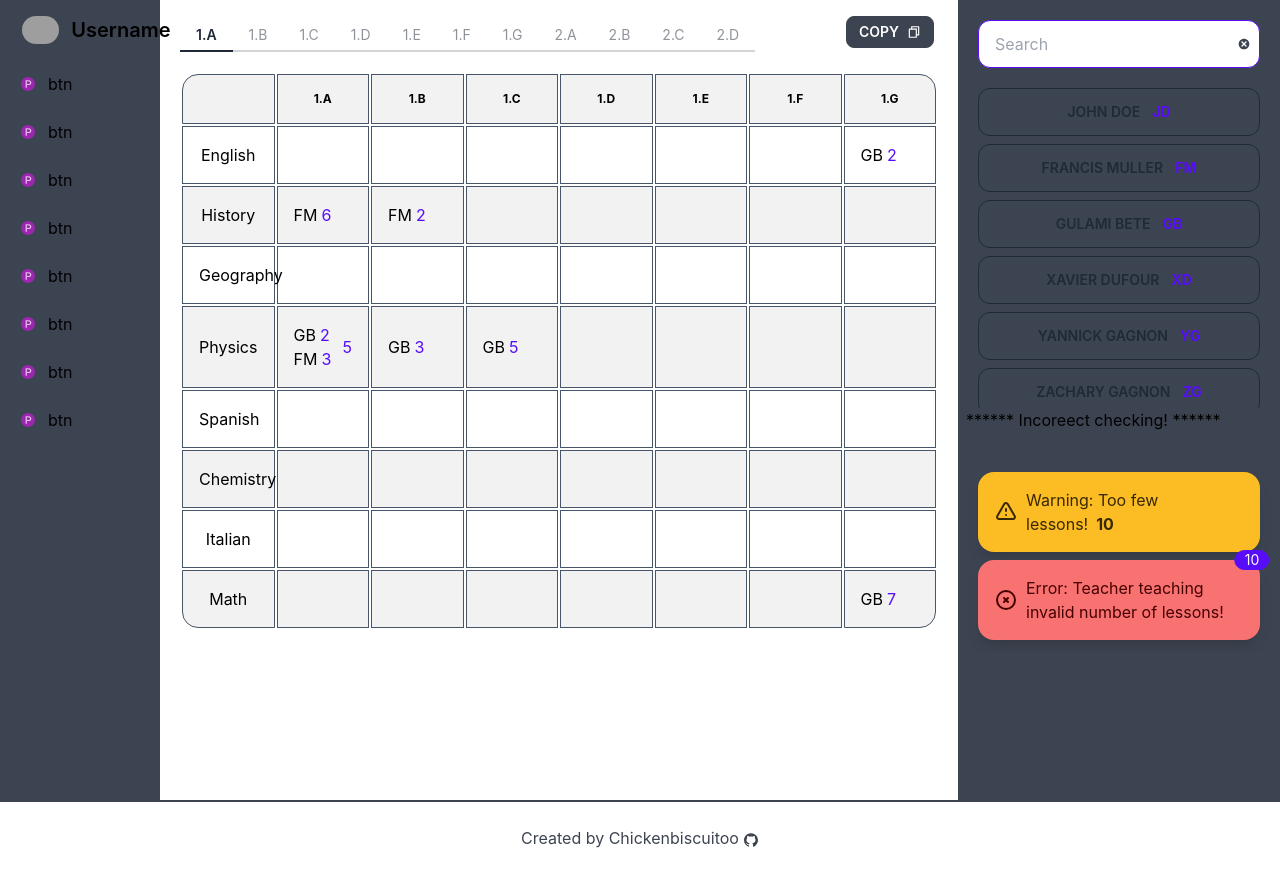
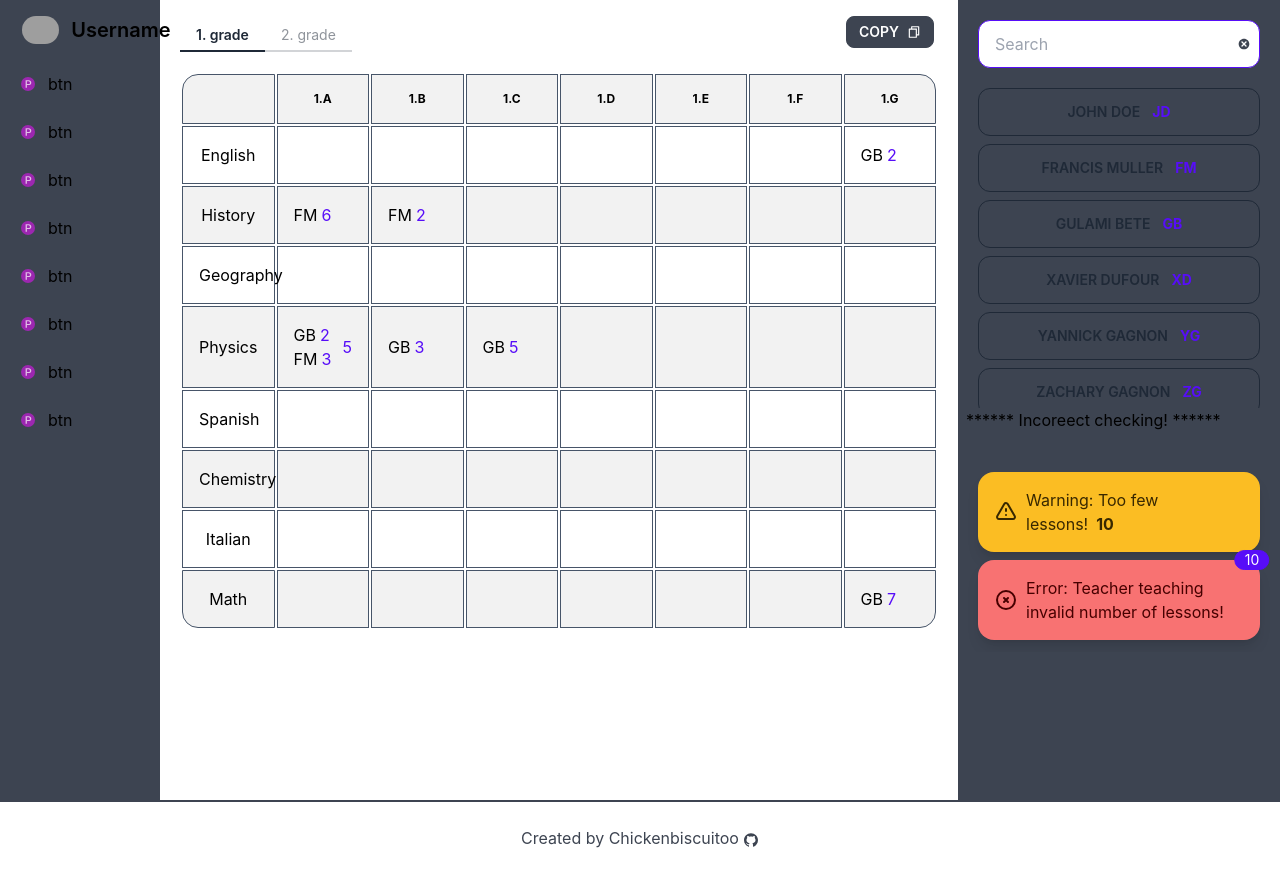
Before and after one commit to Chickenbiscuitoo/timetable-manager, a Next.js app: page /bindings in a window 1280 px wide. Built offline with nearby package versions, Linux system fonts and the light colour scheme; grey boxes are pictures that could not be loaded.

Commit message:
updated table render

```diff
--- a/components/BindingsTable.tsx
+++ b/components/BindingsTable.tsx
@@ -24,9 +24,9 @@ const BindingsTable: NextComponentType = () => {
 				(subject) => subject.id === binding.subject.id
 			)
 			// Get index of bindings class in arr classes
-			const bindingClassIndex = classes.findIndex(
-				(cl) => cl.id === binding.cl.id
-			)
+			const bindingClassIndex = classes
+				.filter((cl) => cl.grade === selectedGrade)
+				.findIndex((cl) => cl.id === binding.cl.id)
 
 			const row = bindingSubjectIndex + 1
 			const col = bindingClassIndex + 1
@@ -40,7 +40,9 @@ const BindingsTable: NextComponentType = () => {
 					const bindingSubjectIndex = rowIndex - 1
 					const bindingClassIndex = colIndex - 1
 					const subject = subjects[bindingSubjectIndex]
-					const cl = classes[bindingClassIndex]
+					const cl = classes.filter(
+						(cl) => cl.grade === selectedGrade
+					)[bindingClassIndex]
 					return {
 						cl,
 						subject,
@@ -105,7 +107,9 @@ const BindingsTable: NextComponentType = () => {
 									.filter((_, ci) => ci)
 									.map((cell, ci) => {
 										const cellKey = parseInt(
-											`${i + 1}${ci + 1}`
+											`${i + 1}${
+												ci + 1
+											}${selectedGrade}`
 										)
 
 										return (
--- /dev/null
+++ b/components/BindingsTabsMenu.tsx
@@ -0,0 +1,25 @@
+import { NextPage } from 'next'
+import useTimetableStore from '../store'
+
+const BindingsTabsMenu: NextPage = () => {
+	const { classes, selectedGrade, setSelectedGrade } =
+		useTimetableStore()
+
+	const allGrades = classes.map((cl) => cl.grade)
+	const grades = [...new Set(allGrades)].sort()
+
+	const tabs = grades.map((gr, i) => (
+		<a
+			key={i}
+			onClick={() => setSelectedGrade(gr)}
+			className={`tab tab-bordered ${
+				selectedGrade === gr && 'tab-active font-semibold'
+			}`}
+		>
+			<h3>{gr}. grade</h3>
+		</a>
+	))
+
+	return <div className="tabs mt-5 flex-1">{tabs}</div>
+}
+export default BindingsTabsMenu
--- a/pages/bindings.tsx
+++ b/pages/bindings.tsx
@@ -5,7 +5,7 @@ import { AiFillGithub } from 'react-icons/ai'
 import BindingsTable from '../components/BindingsTable'
 import CopyButton from '../components/CopyButton'
 import Sidebar from '../components/Sidebar'
-import TabsMenu from '../components/TabsMenu'
+import BindingsTabsMenu from '../components/BindingsTabsMenu'
 import BindingsSideWorkspace from '../components/BindingsSideWorkspace'
 
 import { HTML5Backend } from 'react-dnd-html5-backend'
@@ -24,7 +24,7 @@ const Bindings: NextPage = () => {
 					<Sidebar />
 					<div>
 						<div className="flex flex-row items-end mx-5">
-							<TabsMenu />
+							<BindingsTabsMenu />
 							<CopyButton />
 						</div>
 						<BindingsTable />
--- a/store.ts
+++ b/store.ts
@@ -814,6 +814,7 @@ const useTimetableStore = create<TimetableState>((set, get) => ({
 		{ id: 1, name: 'Math', shortname: 'MAT', commitee_id: 1 },
 	],
 	classes: [
+		{ id: 10, name: '2.C', teacher_id: 7, grade: 2 },
 		{ id: 1, name: '1.A', teacher_id: 1, grade: 1 },
 		{ id: 2, name: '1.B', teacher_id: 2, grade: 1 },
 		{ id: 3, name: '1.C', teacher_id: 3, grade: 1 },
@@ -823,7 +824,6 @@ const useTimetableStore = create<TimetableState>((set, get) => ({
 		{ id: 12, name: '1.G', teacher_id: 12, grade: 1 },
 		{ id: 8, name: '2.A', teacher_id: 5, grade: 2 },
 		{ id: 9, name: '2.B', teacher_id: 6, grade: 2 },
-		{ id: 10, name: '2.C', teacher_id: 7, grade: 2 },
 		{ id: 11, name: '2.D', teacher_id: 8, grade: 2 },
 	],
 
```
